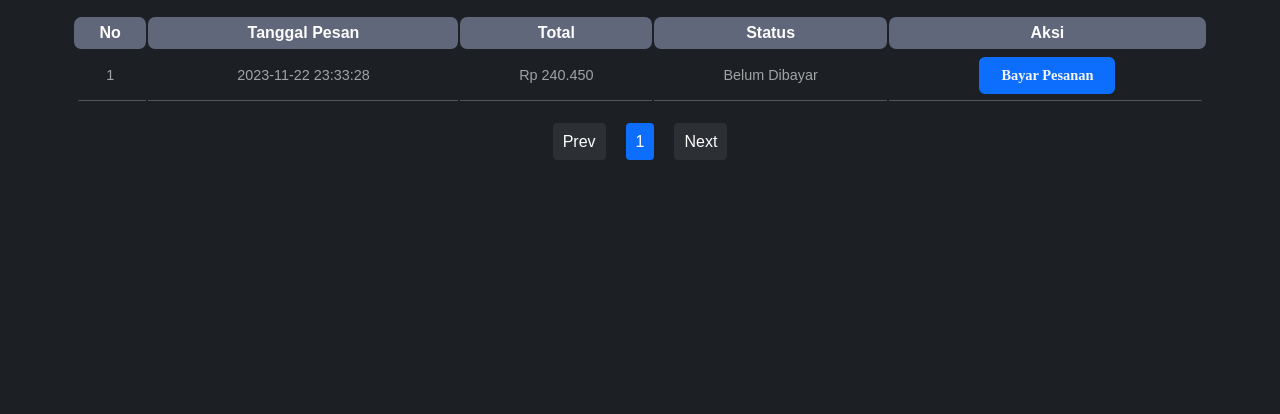
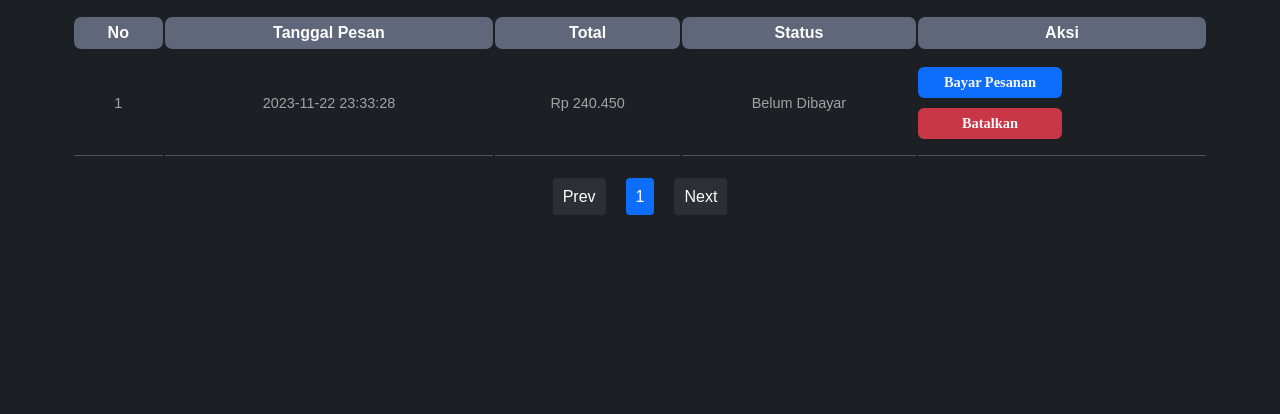
Before and after one commit to meinhere/ta-kelompok-paw, a PHP site: page /ta-kelompok-paw/pesanan.php in a window 1280 px wide. Shown: the part 123-537 px from the top of the page. Run offline with PHP 8.4, Linux system fonts and the light colour scheme; the visitor is signed in with stand-in values (Sample User, id 1); data comes from the database, SQL or seed files in the repository; some web fonts are replaced.

Commit message:
menambah fitur hapus transaksi

```diff
--- a/assets/css/base.css
+++ b/assets/css/base.css
@@ -114,7 +114,7 @@ body {
 .btn {
   display: inline-block;
   border-radius: 6px;
-  padding: 8px 20px;
+  padding: 5px 10px;
   cursor: pointer;
   font-size: 1rem;
   font-weight: 600;
--- a/assets/css/customer/styles.css
+++ b/assets/css/customer/styles.css
@@ -1,10 +1,8 @@
 /* Table Style */
 .table-style {
   width: 100%;
-  max-height: 80vh;
-  border-radius: 1rem;
+  border-radius: 1 rem;
   margin: 1rem auto;
-  overflow: auto;
 }
 .table-style.konfirmasi-bayar {
   max-height: 25rem;
@@ -18,17 +16,19 @@
   border-radius: 0.5rem;
   background-color: var(--grey);
   padding: 0.5rem;
-  position: sticky;
-  top: 0; /* Menetapkan elemen th di bagian atas tabel saat di-scroll */
-  z-index: 2; /* Mengatur z-index agar elemen th tetap di atas elemen lain */
 }
 .table-style tr td {
   font-size: 1rem;
-  padding: 0.4rem 0.7rem;
+  padding: 0.4rem 0;
   border-bottom: 1px solid rgb(87, 85, 85);
 }
 .table-style .empty-orders {
   padding: 3rem 0;
+}
+.table-style tr td.action-orders a {
+  display: block;
+  margin: 10px 0;
+  width: 50%;
 }
 
 /* Hero Section */
@@ -410,15 +410,15 @@ footer {
   font-size: 13px;
   margin-left: 15px;
 }
-.order {
+.orders {
   border-top: 1px solid var(--light);
   padding-top: 12px;
   margin-top: 8px;
 }
-.order h5 {
+.orders h5 {
   color: #b7b7b7;
 }
-.order-detail {
+.orders-detail {
   margin: 6px 0;
   padding: 0 18px;
   display: flex;
@@ -426,14 +426,14 @@ footer {
   color: #b7b7b7;
   font-size: 0.9em;
 }
-.order-detail#total {
+.orders-detail#total {
   margin-top: 13px;
 }
-.order-submit .save,
-.order-submit .reset,
-.order-submit .order {
+.orders-submit .save,
+.orders-submit .reset,
+.orders-submit .order {
   margin: 0 5px;
-  font-size: 1.1em;
+  font-size: 1.2rem;
   cursor: pointer;
 }
 
@@ -561,7 +561,6 @@ footer {
   }
   .table-style {
     width: 100%;
-    overflow-x: auto;
   }
   .form-edit {
     flex-wrap: wrap;
--- a/data/transaksi.php
+++ b/data/transaksi.php
@@ -61,6 +61,19 @@ function getAllOrdersById() {
 	}
 	catch(PDOException $err){
 		echo $err->getMessage();
+	}
+}
+
+function deleteOrdersById($kode_transaksi) {
+	try{
+		$statement = DB->prepare("DELETE FROM transaksi WHERE KODE_TRANSAKSI = :kode_transaksi");
+		$statement->bindValue(':kode_transaksi', $kode_transaksi);
+		$statement->execute();
+		return true;
+	}
+	catch(PDOException $err){
+		echo $err->getMessage();
+		return false;
 	}
 }
 
--- a/pesanan.php
+++ b/pesanan.php
@@ -4,8 +4,10 @@ $page = "dafpes";
 include "templates/header.php";
 
 require_once "data/transaksi.php";
+
+if(isset($_GET['hapus'])) $success = deleteOrdersById($_GET['hapus']);
+
 $orders = getAllOrdersById();
-
 $total_transaksi = count($orders);
 $limit = 8;
 $total_page = ceil($total_transaksi / $limit);
@@ -20,6 +22,12 @@ $no = ($active_page * $limit) - $limit + 1;
     <div class="pesanan-page">
         <div class="header">
             <h1>Daftar Pesanan Anda</h1>
+            <?php
+                if (isset($success) && $success) {
+                    echo "<div class='form-success'>Pesanan berhasil dibatalkan</div>";
+                    header("Refresh: 1; url=pesanan.php");
+                }
+            ?>
         </div>
         <div class="table-style">
             <table>
@@ -36,9 +44,10 @@ $no = ($active_page * $limit) - $limit + 1;
                     <td><?= $row['TANGGAL_PESAN']; ?></td>
                     <td><?= "Rp " . number_format($row["TOTAL"], 0, ',', '.');?></td>
                     <td><?= $row['STATUS'] == 0 ? "Belum Dibayar" : "Sudah Dibayar"; ?></td>
-                    <td>
+                    <td class="action-orders">
                         <?php if ($row['STATUS'] == 0): ?>
                             <a href="konfirmasi.php?id=<?= $row['KODE_TRANSAKSI']; ?>" class="btn btn-blue">Bayar Pesanan</a>
+                            <a href="?hapus=<?= $row['KODE_TRANSAKSI']; ?>" class="btn btn-red">Batalkan</a>
                         <?php else: ?>
                             <a href="detail_pesanan.php?id=<?= $row['KODE_TRANSAKSI']; ?>" class="btn btn-yellow">Detail Pesanan</a>
                         <?php endif ?>
--- a/templates/header.php
+++ b/templates/header.php
@@ -7,7 +7,7 @@ date_default_timezone_set("Asia/Jakarta");
 
 if ($page != "home") {
     if(!isset($_SESSION['login']) || $_SESSION['login'] != "pelanggan") {
-        header("Location: index.php");
+        header("Location: login.php");
         exit();
     }
 }
```
Also changed, not shown: menu.php (+6 -6 lines).
